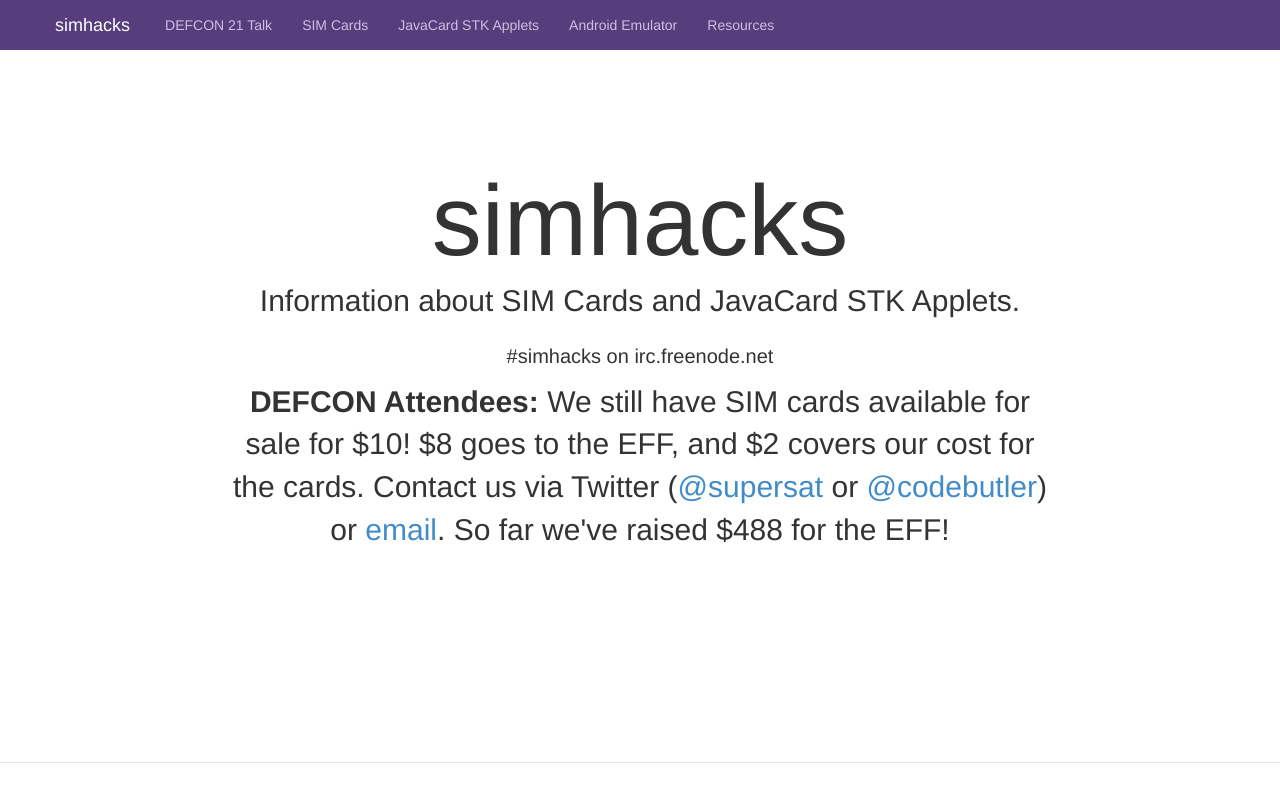
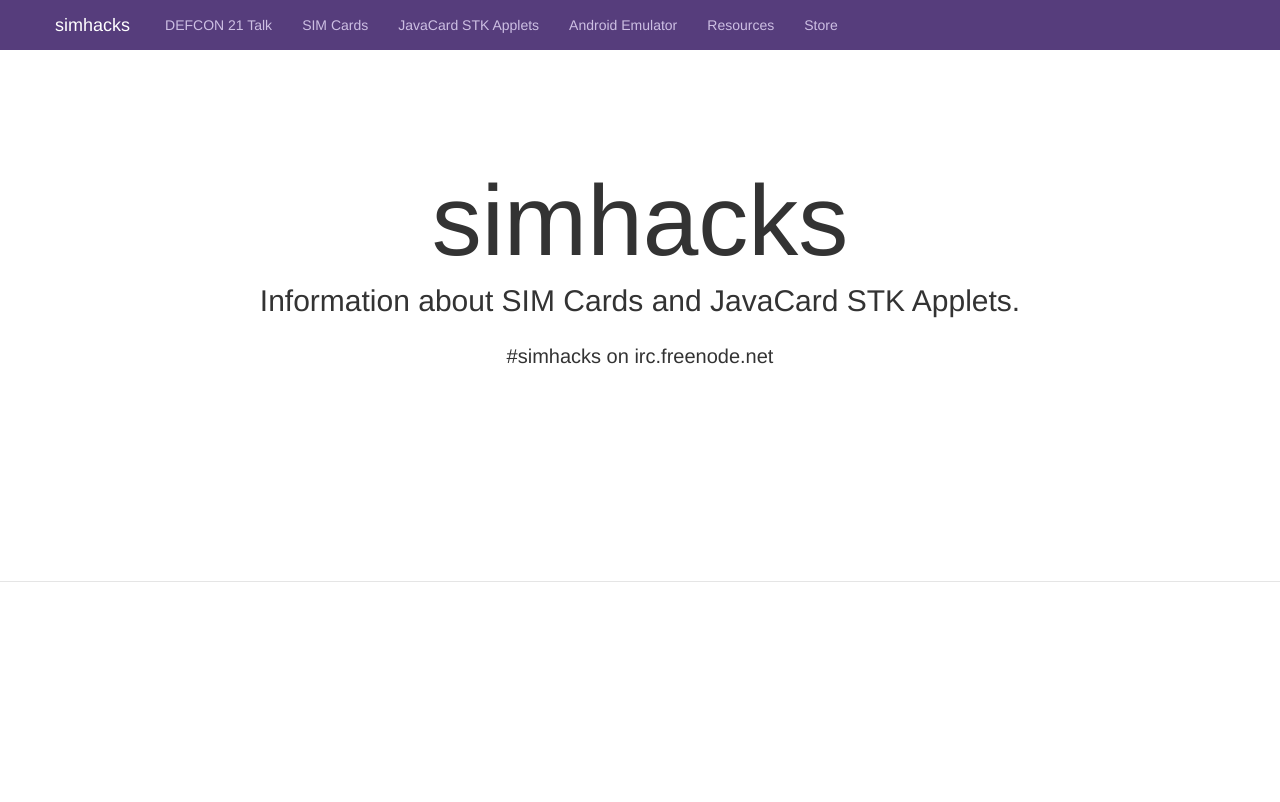
Before and after one commit to simhacks/simhacks.github.io, a Jekyll site: the page built from index.html, in a window 1280 px wide. Shown: the top 802 px of the page. Built offline with Jekyll 4.4.1, drawn with Linux system fonts in a browser that asks for light colours; Markdown is read by kramdown in place of the engine named in the settings.

Commit message:
Added store page.

```diff
--- a/_config.yml
+++ b/_config.yml
@@ -20,3 +20,6 @@
   - text: Resources
     url: /resources/
     id: resources
+  - text: Store
+    url: /store/
+    id: store
--- a/index.html
+++ b/index.html
@@ -8,9 +8,5 @@
     <h1>simhacks</h1>
     <p class="lead">Information about SIM Cards and JavaCard STK Applets.</p>
     <p style="font-size: 20px; font-weight: 200">#simhacks on irc.freenode.net</p>
-    <p><b>DEFCON Attendees:</b> We still have SIM cards available for sale for $10! $8 goes to the EFF,
-    and $2 covers our cost for the cards. Contact us via Twitter
-    (<a href="https://twitter.com/supersat">@supersat</a> or <a href="https://twitter.com/codebutler">@codebutler</a>) or
-    <a href="https://homes.cs.washington.edu/~supersat/">email</a>. So far we've raised $488 for the EFF!</p>
   </div>
 </div>
```
Also changed, not shown: store/index.html (added, +53 -0 lines), store/SCR3500.png (added), store/simcard.jpg (added).
